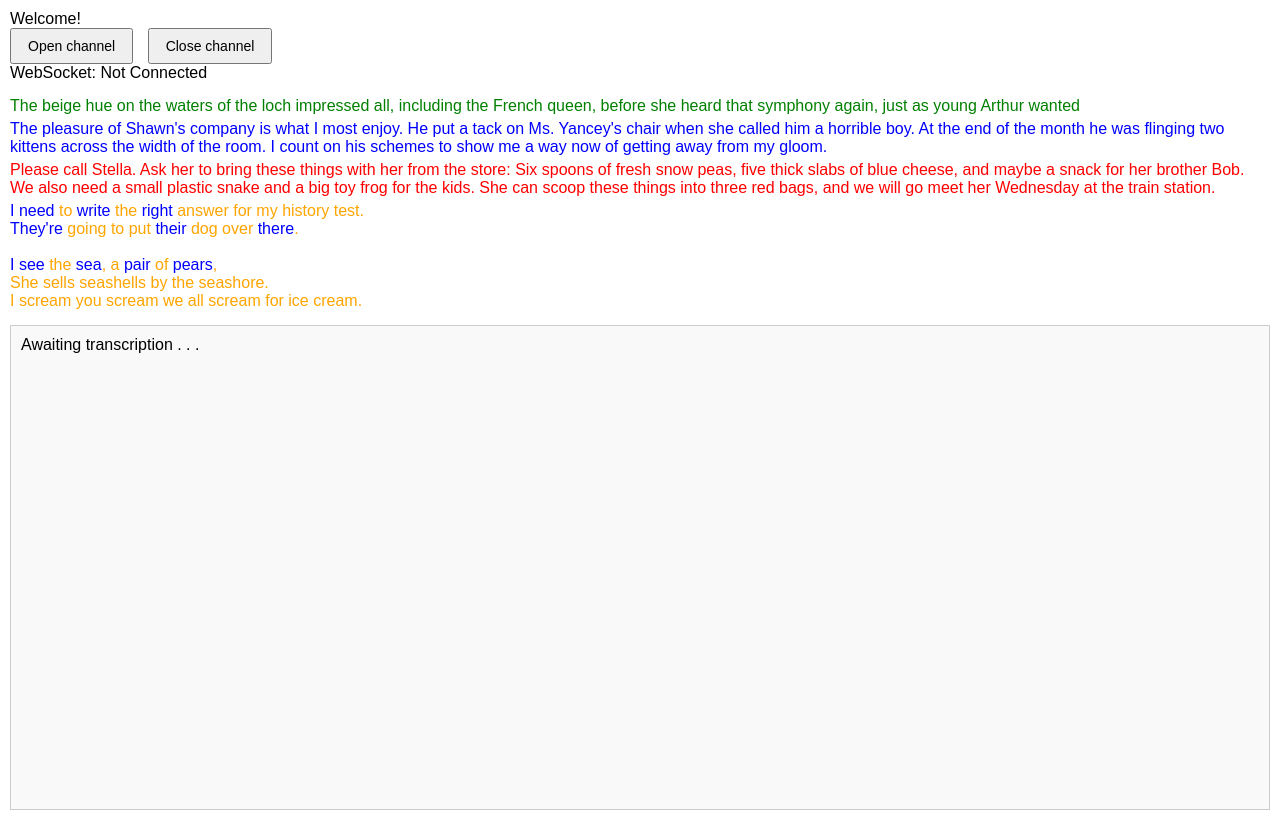
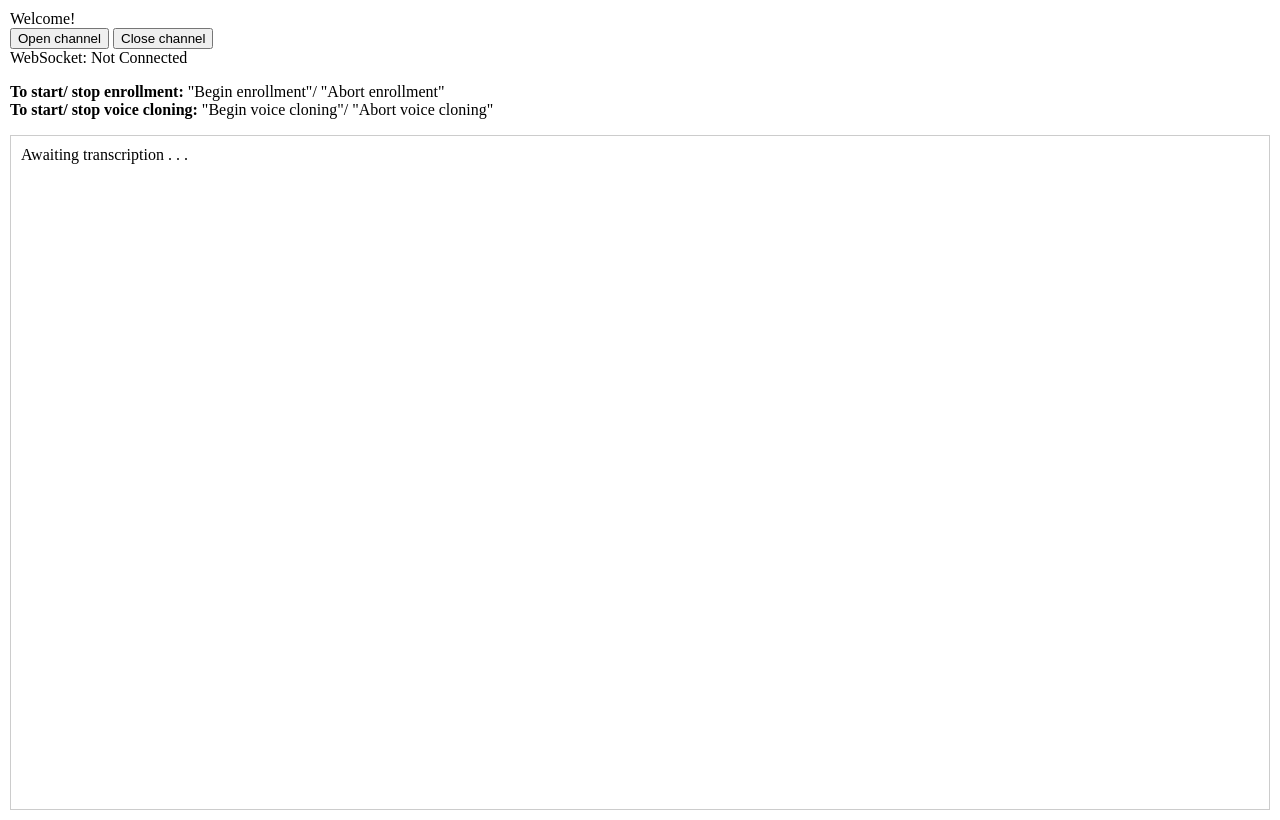
Before and after one commit to nathanaeljames/fawkes-frontend, a plain HTML site: page index.html in a window 1280 px wide. Drawn offline with nearby package versions, Linux system fonts and the light colour scheme.

Commit message:
fixing css formatting

```diff
--- a/index.html
+++ b/index.html
@@ -11,90 +11,48 @@
       height: 100vh;
       display: flex;
       flex-direction: column;
-      font-family: Arial, sans-serif;
     }
 
-    .controls {
+    .top-content {
       flex-shrink: 0;
-      /* Don't allow controls to shrink */
-      margin-bottom: 10px;
-    }
-
-    .pangrams {
-      flex-shrink: 0;
-      /* Don't allow pangrams to shrink */
-      margin-bottom: 10px;
     }
 
     #transcription-container {
       flex-grow: 1;
-      /* Take up remaining space */
       overflow-y: auto;
-      /* Enable vertical scrolling */
       border: 1px solid #ccc;
       padding: 10px;
-      background-color: #f9f9f9;
-    }
-
-    #transcription div {
-      margin-bottom: 8px;
-      line-height: 1.4;
-    }
-
-    button {
-      margin-right: 10px;
-      padding: 8px 16px;
-      font-size: 14px;
-      cursor: pointer;
     }
   </style>
 </head>
 
 <body>
-  <!-- Fixed controls at top -->
-  <div class="controls">
+  <div class="top-content">
     <div class='message'>Welcome!</div>
     <button onclick='openChannel()'>Open channel</button>
     <button onclick='closeChannel()'>Close channel</button>
     <br />
     <div>WebSocket: <span id="webSocketStatus">Not Connected</span></div>
-  </div>
-
-  <!-- Fixed pangrams -->
-  <div class="pangrams">
+    <!--<div><p style="color:green;">The beige hue on the waters of the loch impressed all, including the French queen, before she heard that symphony again, just as young Arthur wanted</p></div>
+      <div><p style="color:blue;">The pleasure of Shawnâ€™s company is what I most enjoy.
+      He put a tack on Ms. Yanceyâ€™s chair when she called him a horrible boy.
+      At the end of the month he was flinging two kittens across the width of the room.
+      I count on his schemes to show me a way now of getting away from my gloom.</p></div>
+      <div><p style="color:red;">Please call Stella. Ask her to bring these things with her from the store: Six spoons of fresh snow peas, five thick
+      slabs of blue cheese, and maybe a snack for her brother Bob. We also need a small plastic snake and a big toy frog for
+      the kids. She can scoop these things into three red bags, and we will go meet her Wednesday at the train station.</p></div>
+      <div><p style="color:orange;"><span style="color:blue;">I need</span> to <span style="color:blue;">write</span> the <span style="color:blue;">right</span> answer for my history test.<br>
+        <span style="color:blue;">They're</span> going to put <span style="color:blue;">their</span> dog over <span style="color:blue;">there</span>.<br><br>
+          <span style="color:blue;">I</span> <span style="color:blue;">see</span> the <span style="color:blue;">sea</span>, a <span style="color:blue;">pair</span> of <span style="color:blue;">pears</span>,<br>
+          She sells seashells by the seashore.<br>
+          I scream you scream we all scream for ice cream.<br>
+      </p></div>-->
     <div>
-      <p style="color:green; margin: 5px 0;">The beige hue on the waters of the loch impressed all, including the French
-        queen, before she heard that symphony again, just as young Arthur wanted</p>
-    </div>
-    <div>
-      <p style="color:blue; margin: 5px 0;">The pleasure of Shawn's company is what I most enjoy.
-        He put a tack on Ms. Yancey's chair when she called him a horrible boy.
-        At the end of the month he was flinging two kittens across the width of the room.
-        I count on his schemes to show me a way now of getting away from my gloom.</p>
-    </div>
-    <div>
-      <p style="color:red; margin: 5px 0;">Please call Stella. Ask her to bring these things with her from the store:
-        Six spoons of fresh snow peas, five thick
-        slabs of blue cheese, and maybe a snack for her brother Bob. We also need a small plastic snake and a big toy
-        frog for
-        the kids. She can scoop these things into three red bags, and we will go meet her Wednesday at the train
-        station.</p>
-    </div>
-    <div>
-      <p style="color:orange; margin: 5px 0;"><span style="color:blue;">I need</span> to <span
-          style="color:blue;">write</span> the <span style="color:blue;">right</span> answer for my history test.<br>
-        <span style="color:blue;">They're</span> going to put <span style="color:blue;">their</span> dog over <span
-          style="color:blue;">there</span>.<br><br>
-        <span style="color:blue;">I</span> <span style="color:blue;">see</span> the <span
-          style="color:blue;">sea</span>, a <span style="color:blue;">pair</span> of <span
-          style="color:blue;">pears</span>,<br>
-        She sells seashells by the seashore.<br>
-        I scream you scream we all scream for ice cream.<br>
+      <p><b>To start/ stop enrollment:</b> "Begin enrollment"/ "Abort enrollment"<br>
+        <b>To start/ stop voice cloning:</b> "Begin voice cloning"/ "Abort voice cloning"
       </p>
     </div>
   </div>
-
-  <!-- Scrollable transcription container (takes remaining space) -->
   <div id='transcription-container'>
     <div id='transcription'>Awaiting transcription . . .</div>
   </div>
```
